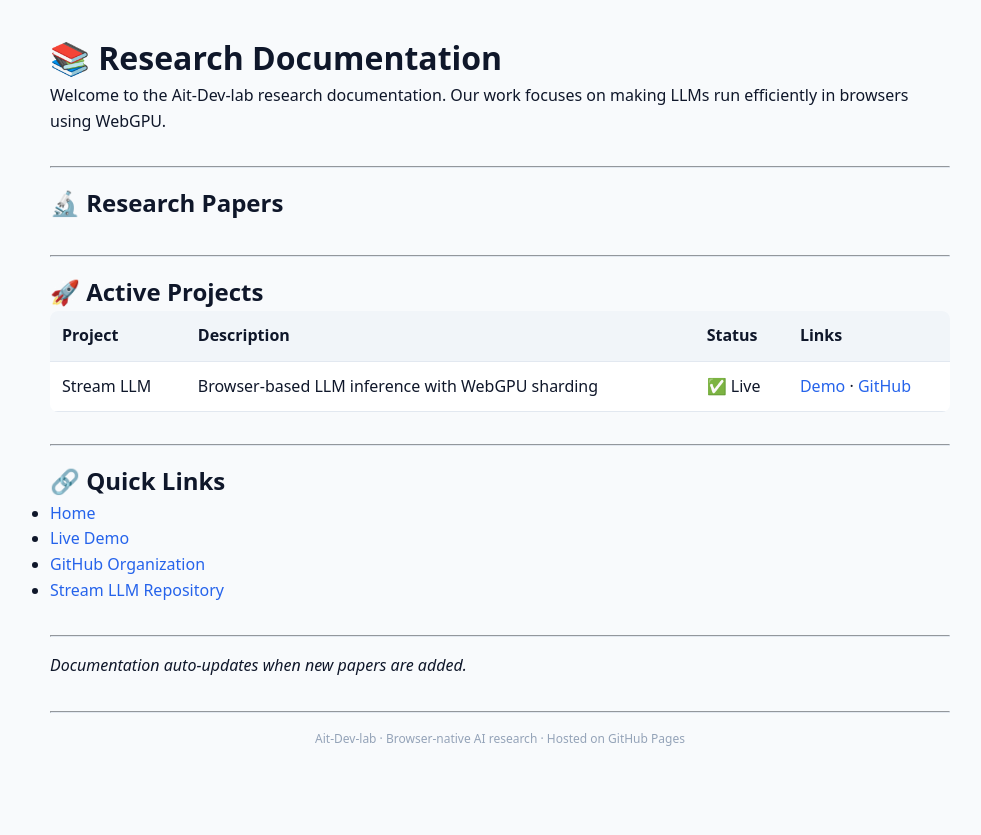
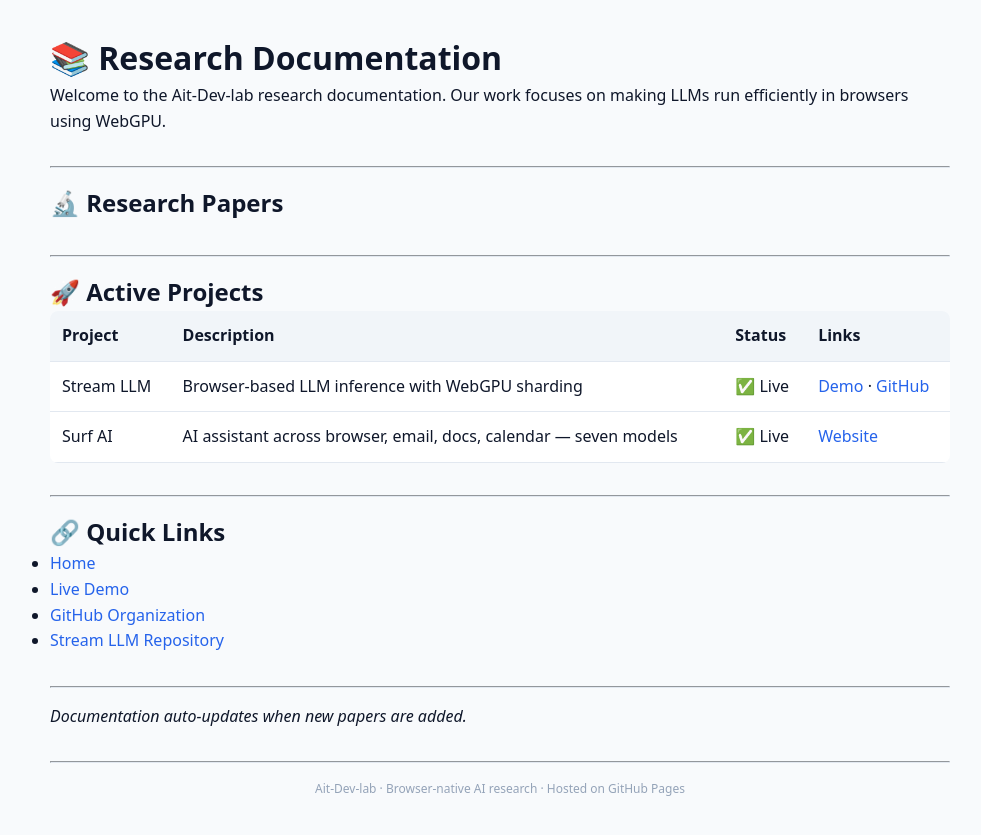
Before and after one commit to Ait-Dev-lab/.github, a Jekyll site: the page built from docs/index.md, in a window 1280 px wide. Shown: the top 835 px of the page, without its empty margins (140-1121 px from the left). Built offline with Jekyll 4.4.1, drawn with Linux system fonts in a browser that asks for light colours; our own code applies the rules of GitHub Pages for plain Markdown files.

Commit message:
Add Surf AI to Active Projects table

```diff
--- a/docs/index.md
+++ b/docs/index.md
@@ -28,6 +28,7 @@
 | Project | Description | Status | Links |
 |---------|-------------|--------|-------|
 | Stream LLM | Browser-based LLM inference with WebGPU sharding | ✅ Live | [Demo](https://ait-dev-lab.github.io/stream-llm/) · [GitHub](https://github.com/Ait-Dev-lab/stream-llm) |
+| Surf AI | AI assistant across browser, email, docs, calendar — seven models | ✅ Live | [Website](https://surf-ai-site.web.app) |
 
 ---
 
```
